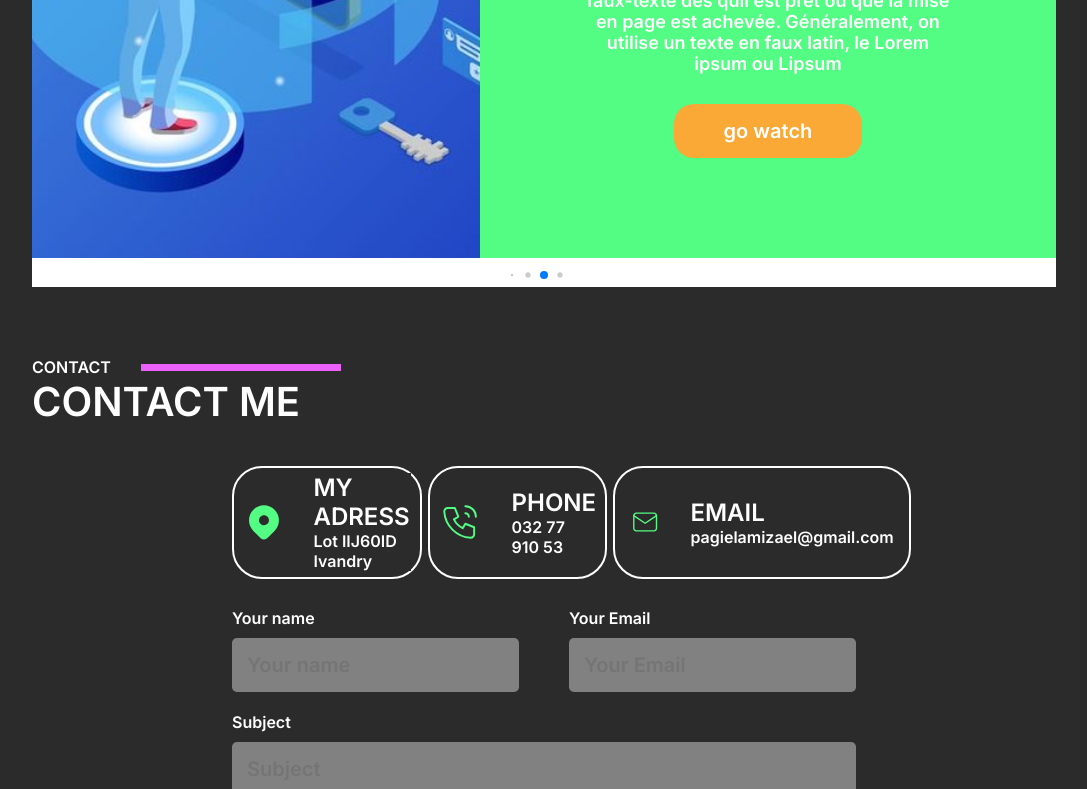
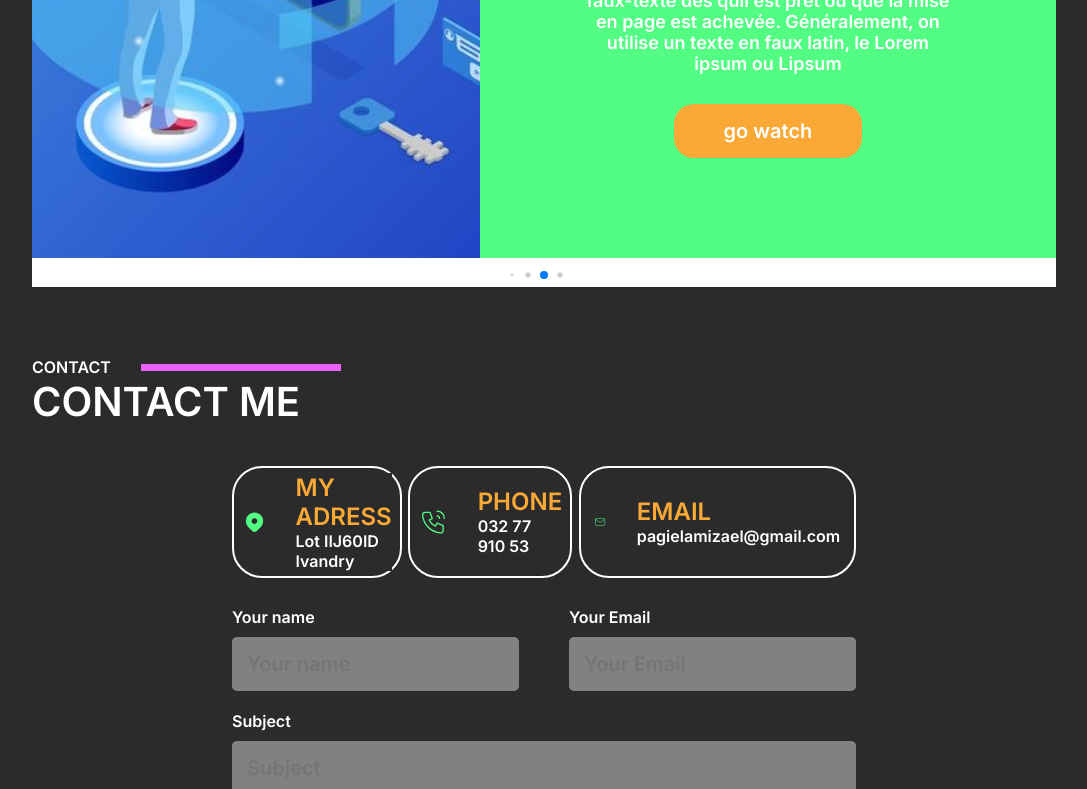
Before and after one commit to ptdrpg/portfoliov3, a React (Vite) app: page / in a window 1280 px wide. Shown: the part 3469-4258 px from the top of the page, without its empty margins (96-1183 px from the left). Built offline with nearby package versions, Linux system fonts and the light colour scheme; the HTML template or start-up script is replaced by a standard one; a web font is replaced by a local one.

Commit message:
commit 6

```diff
--- a/index.html
+++ b/index.html
@@ -4,7 +4,7 @@
     <meta charset="UTF-8" />
     <link rel="icon" type="image/svg+xml" href="/vite.svg" />
     <meta name="viewport" content="width=device-width, initial-scale=1.0" />
-    <title>Pa Portfolio</title>
+    <title>Andry Pagiela</title>
   </head>
   <body>
     <div id="root"></div>
--- a/src/App.tsx
+++ b/src/App.tsx
@@ -4,7 +4,7 @@ import Home from "./page/home/Home";
 import Nav from "./page/nav/Nav";
 import './assets/App.scss'
 import About from "./page/about/About";
-// import { useState } from "react";
+import Footer from "./page/footer/Footer";
 
 function App() {
 	// const [view, setView] = useState(true);
@@ -16,6 +16,7 @@ function App() {
           <Route path="/" element={<Home />} />
           <Route path="/about" element={<About />} />
         </Routes>
+        <Footer />
       </BrowserRouter>
     </>
   )
--- a/src/component/icon/Location.tsx
+++ b/src/component/icon/Location.tsx
@@ -4,7 +4,7 @@ type Props = {}
 
 function Location({}: Props) {
   return (
-    <svg width="60" height="60" viewBox="0 0 60 60" fill="none" xmlns="http://www.w3.org/2000/svg">
+    <svg width="40" height="60" viewBox="0 0 60 60" fill="none" xmlns="http://www.w3.org/2000/svg">
 <g clipPath="url(#clip0_20_2)">
 <path d="M45.91 11.5899C50.0408 15.7202 52.4034 21.2952 52.4981 27.1359C52.5928 32.9767 50.4122 38.6253 46.4175 42.8874L45.91 43.4124L35.3025 54.0174C33.9566 55.3625 32.1497 56.1457 30.2479 56.2083C28.3461 56.271 26.4916 55.6085 25.06 54.3549L24.7 54.0174L14.09 43.4099C9.87042 39.1903 7.49988 33.4673 7.49988 27.4999C7.49988 21.5325 9.87042 15.8095 14.09 11.5899C18.3096 7.3703 24.0326 4.99976 30 4.99976C35.9674 4.99976 41.6904 7.3703 45.91 11.5899ZM30 19.9999C29.0151 19.9999 28.0398 20.1939 27.1299 20.5708C26.2199 20.9477 25.3932 21.5002 24.6967 22.1966C24.0003 22.893 23.4478 23.7198 23.0709 24.6298C22.694 25.5397 22.5 26.515 22.5 27.4999C22.5 28.4848 22.694 29.4601 23.0709 30.37C23.4478 31.28 24.0003 32.1068 24.6967 32.8032C25.3932 33.4996 26.2199 34.0521 27.1299 34.429C28.0398 34.8059 29.0151 34.9999 30 34.9999C31.9891 34.9999 33.8968 34.2097 35.3033 32.8032C36.7098 31.3967 37.5 29.489 37.5 27.4999C37.5 25.5108 36.7098 23.6031 35.3033 22.1966C33.8968 20.7901 31.9891 19.9999 30 19.9999Z" fill="#53FC83"/>
 </g>
--- a/src/component/icon/Mail.tsx
+++ b/src/component/icon/Mail.tsx
@@ -3,7 +3,7 @@ type Props = {}
 
 function Mail({}: Props) {
   return (
-    <svg width="60" height="60" viewBox="0 0 60 60" fill="none" xmlns="http://www.w3.org/2000/svg">
+    <svg width="40" height="60" viewBox="0 0 60 60" fill="none" xmlns="http://www.w3.org/2000/svg">
 <g clipPath="url(#clip0_20_17)">
 <path d="M7.5 17.5C7.5 16.1739 8.02678 14.9021 8.96447 13.9645C9.90215 13.0268 11.1739 12.5 12.5 12.5H47.5C48.8261 12.5 50.0979 13.0268 51.0355 13.9645C51.9732 14.9021 52.5 16.1739 52.5 17.5V42.5C52.5 43.8261 51.9732 45.0979 51.0355 46.0355C50.0979 46.9732 48.8261 47.5 47.5 47.5H12.5C11.1739 47.5 9.90215 46.9732 8.96447 46.0355C8.02678 45.0979 7.5 43.8261 7.5 42.5V17.5Z" stroke="#53FC83" strokeWidth="2.75" strokeLinecap="round" strokeLinejoin="round"/>
 <path d="M7.5 17.5L30 32.5L52.5 17.5" stroke="#53FC83" strokeWidth="2.75" strokeLinecap="round" strokeLinejoin="round"/>
--- a/src/component/icon/Phone.tsx
+++ b/src/component/icon/Phone.tsx
@@ -4,7 +4,7 @@ type Props = {}
 
 function Phone({}: Props) {
   return (
-    <svg width="60" height="60" viewBox="0 0 60 60" fill="none" xmlns="http://www.w3.org/2000/svg">
+    <svg width="40" height="60" viewBox="0 0 60 60" fill="none" xmlns="http://www.w3.org/2000/svg">
 <g clipPath="url(#clip0_20_12)">
 <path d="M12.5 10H22.5L27.5 22.5L21.25 26.25C23.9274 31.6788 28.3212 36.0726 33.75 38.75L37.5 32.5L50 37.5V47.5C50 48.8261 49.4732 50.0979 48.5355 51.0355C47.5979 51.9732 46.3261 52.5 45 52.5C35.2482 51.9074 26.0504 47.7662 19.1421 40.8579C12.2338 33.9496 8.09262 24.7518 7.5 15C7.5 13.6739 8.02678 12.4021 8.96447 11.4645C9.90215 10.5268 11.1739 10 12.5 10Z" stroke="#53FC83" strokeWidth="2.75" strokeLinecap="round" strokeLinejoin="round"/>
 <path d="M37.5 17.5C38.8261 17.5 40.0979 18.0268 41.0355 18.9645C41.9732 19.9021 42.5 21.1739 42.5 22.5" stroke="#53FC83" strokeWidth="2.75" strokeLinecap="round" strokeLinejoin="round"/>
--- a/src/component/layout/littlecard/LittleCardVariant.tsx
+++ b/src/component/layout/littlecard/LittleCardVariant.tsx
@@ -11,7 +11,7 @@ function LittleCardVariant({icone, label, desc}: Props) {
     <div className='variant'>
         {icone}
         <div className="contactTextitems">
-            <Text tag='h2' children={label} />
+            <Text tag='h2' children={label} classname="contactTittle" />
             <Text tag='p' children={desc} />
         </div>
     </div>
--- a/src/page/contact/contact.scss
+++ b/src/page/contact/contact.scss
@@ -28,3 +28,7 @@
     gap: 1%;
     padding: 3% 0;
 }
+
+.contactTittle{
+    color: #FAA937;
+}
--- a/src/page/footer/Footer.tsx
+++ b/src/page/footer/Footer.tsx
@@ -1,12 +1,13 @@
 import Text from "../../component/text/Text"
-
+import SocialMedia from "../../component/icon/SocialMedia"
+import'./footer.scss'
 
 const Footer = () => {
   return (
-    <footer>
-      <div>
-        <Text tag='h2' children="Andry Pagiela" classname="footerInitial" />
-      </div>
+    <footer className="container">
+      <Text tag='h2' children="Andry Pagiela" classname="footerInitial" />
+      <Text tag='p' children="Le lorem ipsum est, en imprimerie, une suite de mots sans signification utilisée à titre provisoire pour calibrer une mise en page, le texte définitif venant remplacer le faux-texte dès qu'il est prêt o" classname="footerDescription" />
+      <SocialMedia />
     </footer>
   )
 }
--- /dev/null
+++ b/src/page/footer/footer.scss
@@ -0,0 +1,26 @@
+footer{
+    display: flex;
+    flex-direction: column;
+    align-items: center;
+    justify-content: center;
+    gap: 20px;
+    color: white;
+    background-color: #333333;
+}
+
+.footerInitial{
+    font-size: 50px;
+    font-weight: 500;
+    color: #FAA937;
+    background: none;
+}
+
+.footerDescription{
+    font-size: 25px;
+    background: none;
+    font-weight: 500;
+}
+
+svg{
+    background: none;
+}
```
